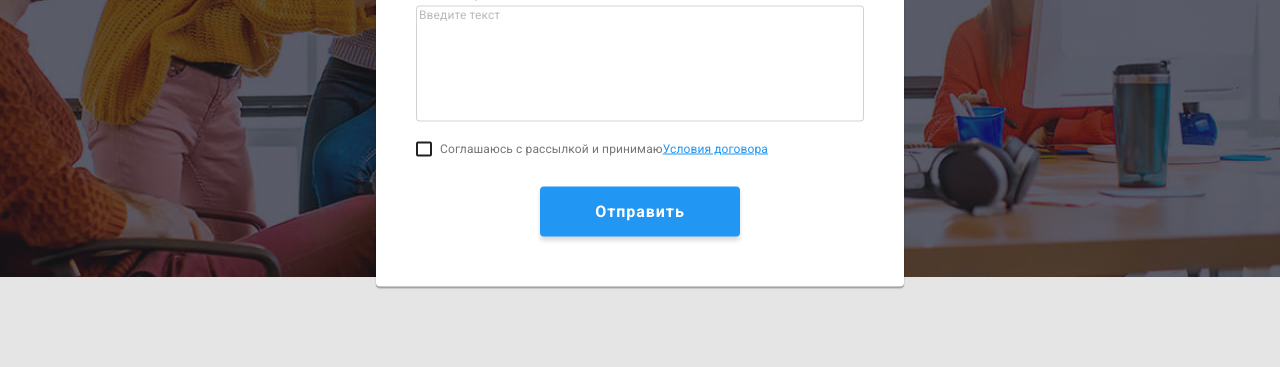
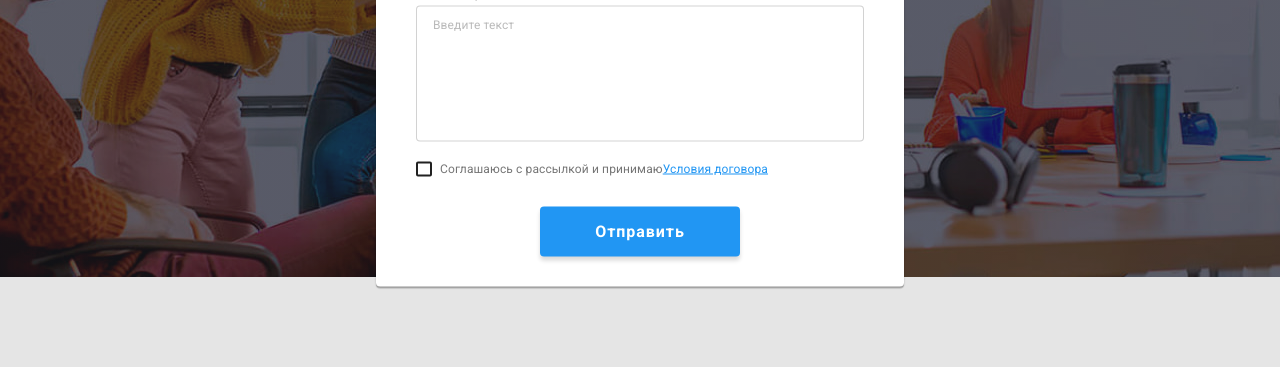
Before and after one commit to Yuliia-Harkusha/goit-markup-hw-06, a plain HTML site: page index.html in a window 1280 px wide. Both pictures are taken after a click on the button "Заказать услугу". Shown: the part 404-771 px from the top of the page. Drawn offline with nearby package versions, Linux system fonts and the light colour scheme.

Commit message:
padding for textarea

```diff
--- a/css/styles.css
+++ b/css/styles.css
@@ -878,6 +878,7 @@ img {
 }
 
 .textarea {
+  padding: 12px 16px;
   resize: none;
   border: 1px solid rgba(33, 33, 33, 0.2);
   border-radius: 4px;
```
